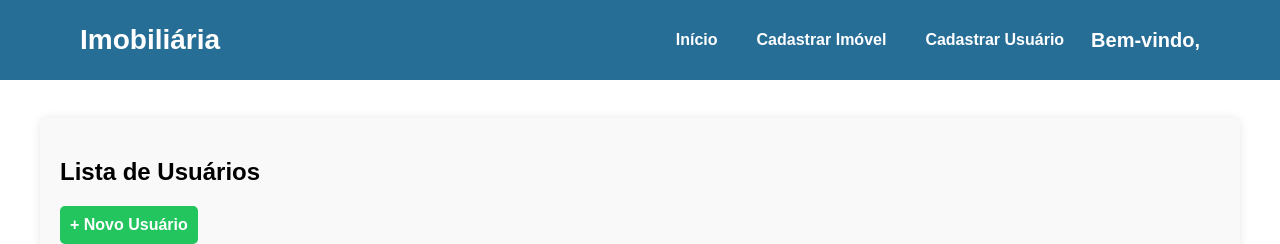
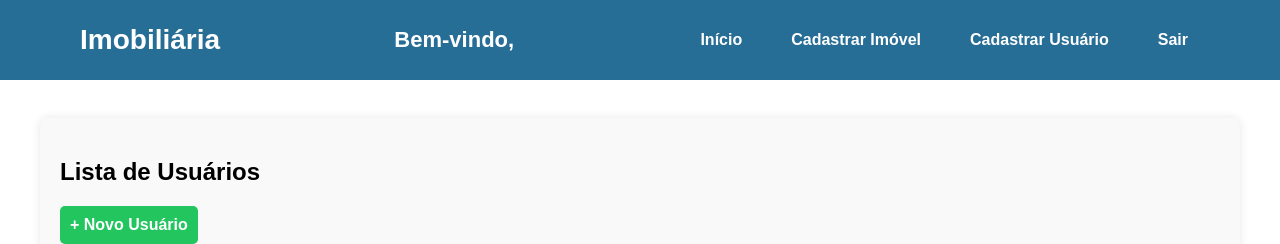
Before and after one commit to Emrryke/Imobiliaria, a PHP site: page /inicio.php in a window 1280 px wide. Shown: the top 244 px of the page. Run offline with PHP 8.4, Linux system fonts and the light colour scheme; the visitor is signed in with stand-in values (Sample User, id 1); data that the repository does not hold is empty.

Commit message:
detalhes finais

```diff
--- a/inicio.php
+++ b/inicio.php
@@ -29,24 +29,30 @@ if(isset($_SESSION['id'])) {
   <div class="navbar">
     <div class="wrapper">
       <nav style="display: flex; align-items: center; justify-content: space-between;">
+        <!-- H1 à esquerda -->
         <h1>Imobiliária</h1>
-
-        <div style="display: flex; align-items: center; gap: 15px;">
+        <?php
+          // Nome do usuário como item da navbar
+          $id_usuario = $_SESSION['id'];
+          $resultado = $conn->prepare("SELECT nome FROM usuarios WHERE id = ?");
+          $resultado->bind_param("i", $id_usuario);
+          $resultado->execute();
+          $res = $resultado->get_result();
+          $usuario = $res->fetch_assoc();
+          echo '<h2>Bem-vindo, ' . htmlspecialchars($usuario['nome']) . '</h2>';
+        ?>
+        <!-- Área da direita -->
+        <div class="menu">
           <a href="/imobiliaria/inicio.php">Início</a>
 
           <?php
           if(isset($_SESSION['id'])) {
               echo '<a href="/imobiliaria/imoveis/cadastrar.php">Cadastrar Imóvel</a>';
               echo '<a href="/imobiliaria/usuarios/cadastrar.php">Cadastrar Usuário</a>';
+          }
 
-              $id_usuario = $_SESSION['id'];
-              $resultado = $conn->prepare("SELECT nome FROM usuarios WHERE id = ?");
-              $resultado->bind_param("i", $id_usuario);
-              $resultado->execute();
-              $res = $resultado->get_result();
-              $usuario = $res->fetch_assoc();
-              echo '<span class="navbar-user">Bem-vindo, ' . htmlspecialchars($usuario['nome']) . '</span>';
-          }
+          // Botão de sair
+              echo '<a href="/imobiliaria/auth/logout.php" class="btn-logout">Sair</a>';
           ?>
         </div>
       </nav>
--- a/style.css
+++ b/style.css
@@ -26,6 +26,12 @@ body {
   margin: 0;
   color: white;
   font-size: 28px;
+}
+
+.navbar h2 {
+  margin: 0;
+  color: white;
+  font-size: 22px;
 }
 
 .navbar-user {
```
